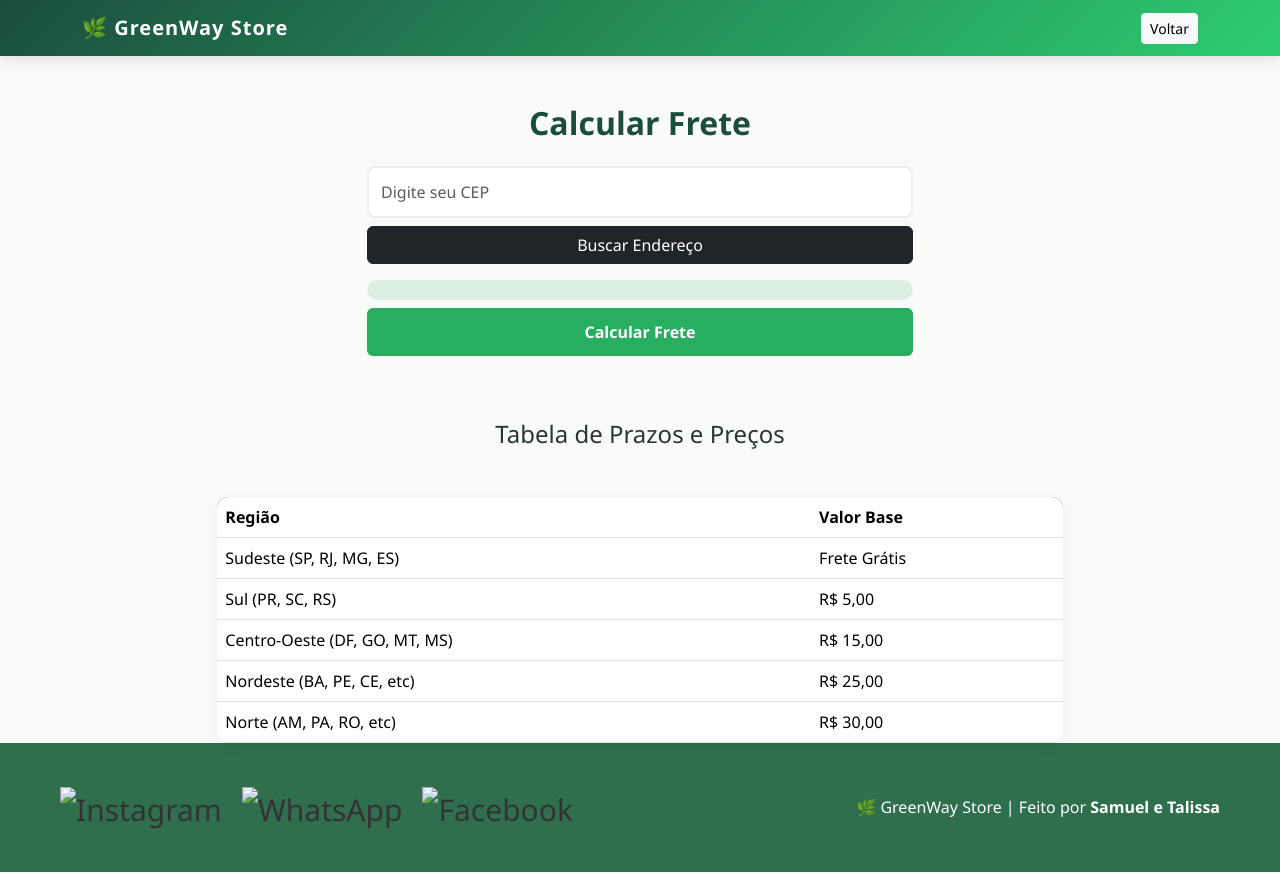
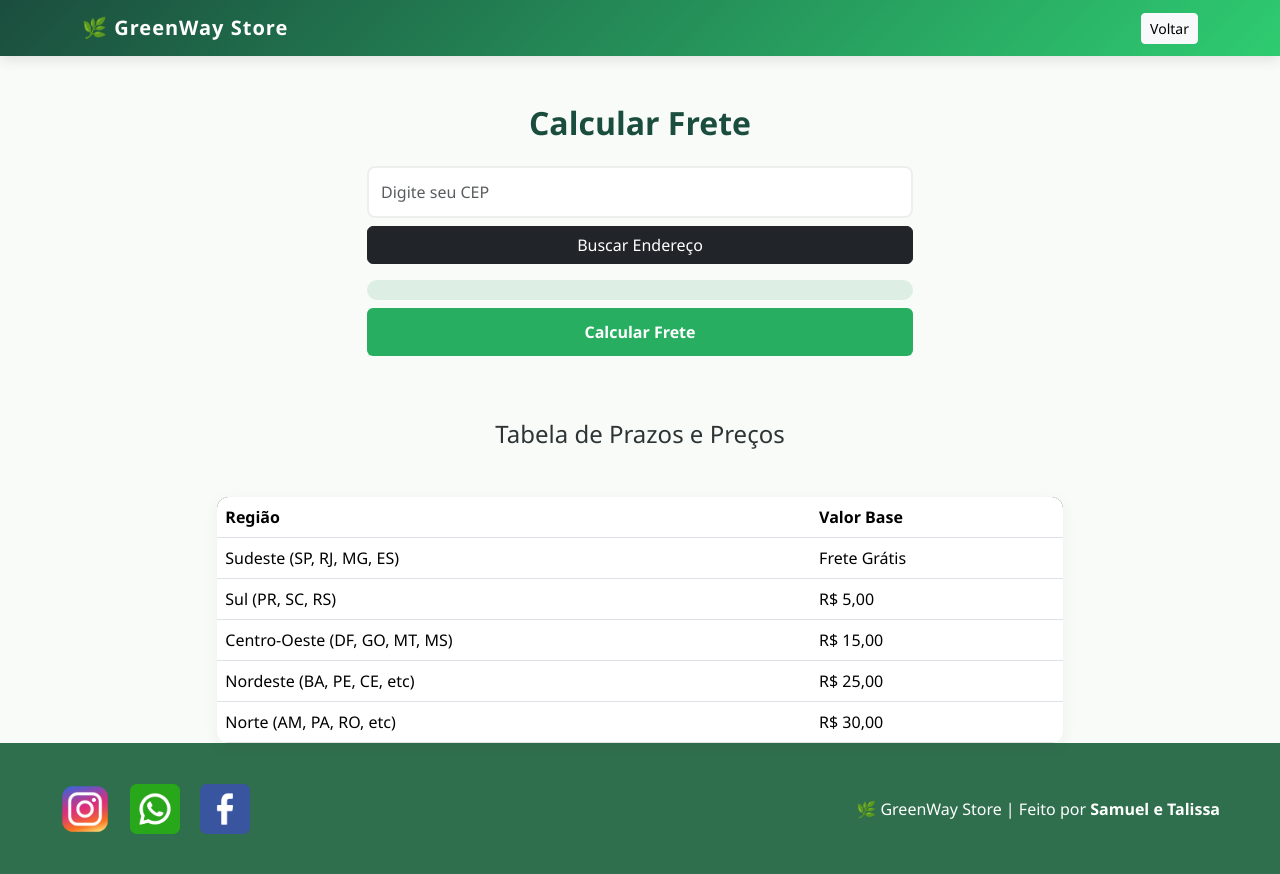
Before and after one commit to Samueltamawoki/GreenWay, a plain HTML site: page frete.html in a window 1280 px wide. Drawn offline with nearby package versions, Linux system fonts and the light colour scheme.

Commit message:
Update frete.html

```diff
--- a/frete.html
+++ b/frete.html
@@ -83,13 +83,13 @@
 <footer class="footer-container">
     <div class="social-icons">
         <a href="#" title="Instagram">
-            <img src="img/instagram.png" alt="Instagram" width="50px">
+            <img src="instagram.png" alt="Instagram" width="50px">
         </a>
         <a href="#" title="WhatsApp">
-            <img src="img/whatsapp.png" alt="WhatsApp" width="50px">
+            <img src="whatsapp.png" alt="WhatsApp" width="50px">
         </a>
         <a href="#" title="Facebook">
-            <img src="img/facebook.png" alt="Facebook" width="50px">
+            <img src="facebook.png" alt="Facebook" width="50px">
         </a>
     </div>
 
```
